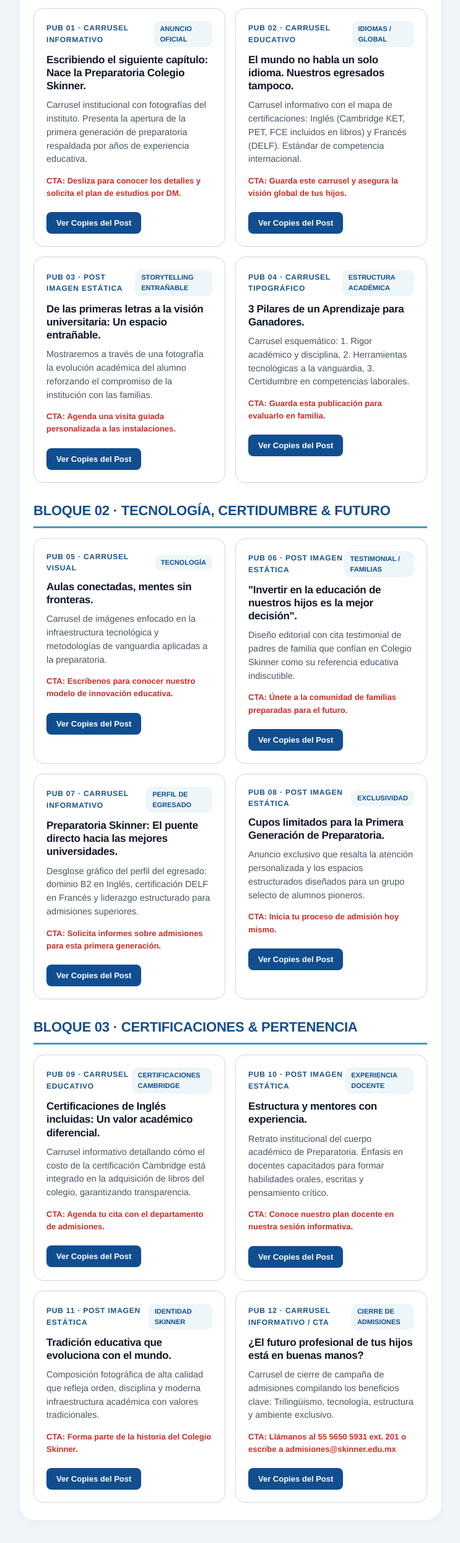
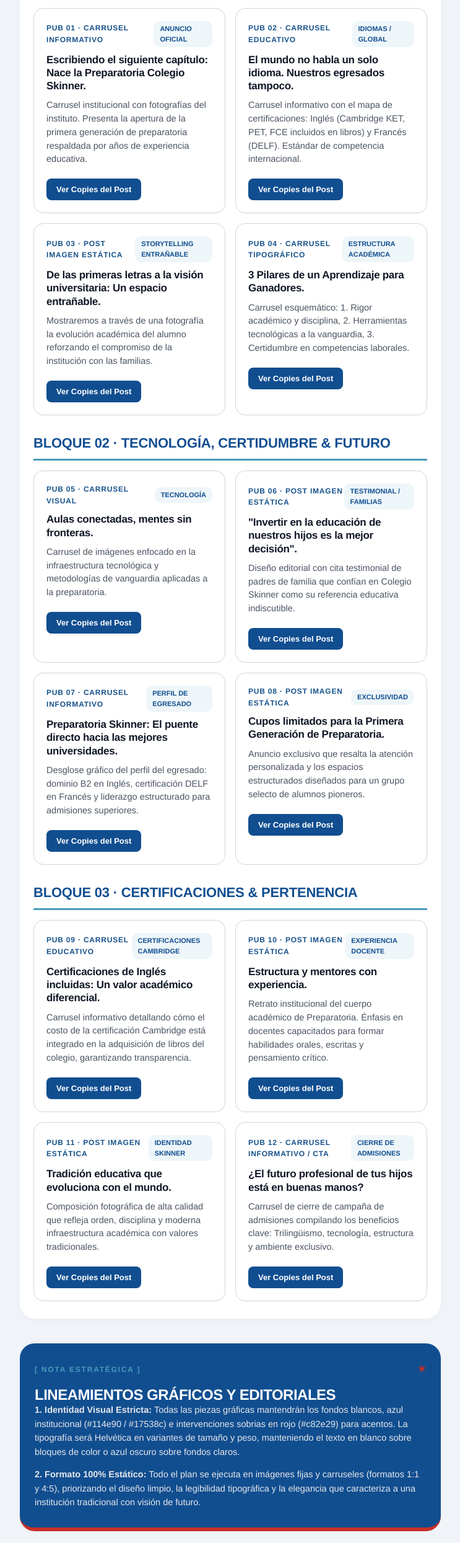
Before and after one commit to jonpisilmx/skinner-contenidos-octubre, a plain HTML site: page index.html in a window 1280 px wide. Shown: the part 1442-3931 px from the top of the page at 62% size, without its empty margins (268-1011 px from the left). Drawn offline with Linux system fonts and the light colour scheme.

Commit message:
Se corrigieron copys, se eliminaron cta de la tarjeta principal
Removed timeline CTA elements from multiple sections to streamline content.

```diff
--- a/index.html
+++ b/index.html
@@ -321,13 +321,6 @@
             font-size: 14.5px;
             color: var(--text-muted);
             line-height: 1.5;
-        }
-
-        .timeline-cta {
-            font-size: 13px;
-            color: var(--red-accent);
-            font-weight: 800;
-            margin-top: 4px;
         }
 
         .btn-overlay {
@@ -660,7 +653,6 @@
                 </div>
                 <div class="timeline-title">Escribiendo el siguiente capítulo: Nace la Preparatoria Colegio Skinner.</div>
                 <div class="timeline-desc">Carrusel institucional con fotografías del instituto. Presenta la apertura de la primera generación de preparatoria respaldada por años de experiencia educativa.</div>
-                <div class="timeline-cta">CTA: Desliza para conocer los detalles y solicita el plan de estudios por DM.</div>
                 <button class="btn-overlay" onclick="openModal(1)">Ver Copies del Post</button>
             </div>
 
@@ -672,7 +664,6 @@
                 </div>
                 <div class="timeline-title">El mundo no habla un solo idioma. Nuestros egresados tampoco.</div>
                 <div class="timeline-desc">Carrusel informativo con el mapa de certificaciones: Inglés (Cambridge KET, PET, FCE incluidos en libros) y Francés (DELF). Estándar de competencia internacional.</div>
-                <div class="timeline-cta">CTA: Guarda este carrusel y asegura la visión global de tus hijos.</div>
                 <button class="btn-overlay" onclick="openModal(2)">Ver Copies del Post</button>
             </div>
 
@@ -684,7 +675,6 @@
                 </div>
                 <div class="timeline-title">De las primeras letras a la visión universitaria: Un espacio entrañable.</div>
                 <div class="timeline-desc">Mostraremos a través de una fotografía la evolución académica del alumno reforzando el compromiso de la institución con las familias.</div>
-                <div class="timeline-cta">CTA: Agenda una visita guiada personalizada a las instalaciones.</div>
                 <button class="btn-overlay" onclick="openModal(3)">Ver Copies del Post</button>
             </div>
 
@@ -696,7 +686,6 @@
                 </div>
                 <div class="timeline-title">3 Pilares de un Aprendizaje para Ganadores.</div>
                 <div class="timeline-desc">Carrusel esquemático: 1. Rigor académico y disciplina, 2. Herramientas tecnológicas a la vanguardia, 3. Certidumbre en competencias laborales.</div>
-                <div class="timeline-cta">CTA: Guarda esta publicación para evaluarlo en familia.</div>
                 <button class="btn-overlay" onclick="openModal(4)">Ver Copies del Post</button>
             </div>
 
@@ -714,7 +703,6 @@
                 </div>
                 <div class="timeline-title">Aulas conectadas, mentes sin fronteras.</div>
                 <div class="timeline-desc">Carrusel de imágenes enfocado en la infraestructura tecnológica y metodologías de vanguardia aplicadas a la preparatoria.</div>
-                <div class="timeline-cta">CTA: Escríbenos para conocer nuestro modelo de innovación educativa.</div>
                 <button class="btn-overlay" onclick="openModal(5)">Ver Copies del Post</button>
             </div>
 
@@ -726,7 +714,6 @@
                 </div>
                 <div class="timeline-title">"Invertir en la educación de nuestros hijos es la mejor decisión".</div>
                 <div class="timeline-desc">Diseño editorial con cita testimonial de padres de familia que confían en Colegio Skinner como su referencia educativa indiscutible.</div>
-                <div class="timeline-cta">CTA: Únete a la comunidad de familias preparadas para el futuro.</div>
                 <button class="btn-overlay" onclick="openModal(6)">Ver Copies del Post</button>
             </div>
 
@@ -738,7 +725,6 @@
                 </div>
                 <div class="timeline-title">Preparatoria Skinner: El puente directo hacia las mejores universidades.</div>
                 <div class="timeline-desc">Desglose gráfico del perfil del egresado: dominio B2 en Inglés, certificación DELF en Francés y liderazgo estructurado para admisiones superiores.</div>
-                <div class="timeline-cta">CTA: Solicita informes sobre admisiones para esta primera generación.</div>
                 <button class="btn-overlay" onclick="openModal(7)">Ver Copies del Post</button>
             </div>
 
@@ -750,7 +736,6 @@
                 </div>
                 <div class="timeline-title">Cupos limitados para la Primera Generación de Preparatoria.</div>
                 <div class="timeline-desc">Anuncio exclusivo que resalta la atención personalizada y los espacios estructurados diseñados para un grupo selecto de alumnos pioneros.</div>
-                <div class="timeline-cta">CTA: Inicia tu proceso de admisión hoy mismo.</div>
                 <button class="btn-overlay" onclick="openModal(8)">Ver Copies del Post</button>
             </div>
 
@@ -768,7 +753,6 @@
                 </div>
                 <div class="timeline-title">Certificaciones de Inglés incluidas: Un valor académico diferencial.</div>
                 <div class="timeline-desc">Carrusel informativo detallando cómo el costo de la certificación Cambridge está integrado en la adquisición de libros del colegio, garantizando transparencia.</div>
-                <div class="timeline-cta">CTA: Agenda tu cita con el departamento de admisiones.</div>
                 <button class="btn-overlay" onclick="openModal(9)">Ver Copies del Post</button>
             </div>
 
@@ -780,7 +764,6 @@
                 </div>
                 <div class="timeline-title">Estructura y mentores con experiencia.</div>
                 <div class="timeline-desc">Retrato institucional del cuerpo académico de Preparatoria. Énfasis en docentes capacitados para formar habilidades orales, escritas y pensamiento crítico.</div>
-                <div class="timeline-cta">CTA: Conoce nuestro plan docente en nuestra sesión informativa.</div>
                 <button class="btn-overlay" onclick="openModal(10)">Ver Copies del Post</button>
             </div>
 
@@ -792,7 +775,6 @@
                 </div>
                 <div class="timeline-title">Tradición educativa que evoluciona con el mundo.</div>
                 <div class="timeline-desc">Composición fotográfica de alta calidad que refleja orden, disciplina y moderna infraestructura académica con valores tradicionales.</div>
-                <div class="timeline-cta">CTA: Forma parte de la historia del Colegio Skinner.</div>
                 <button class="btn-overlay" onclick="openModal(11)">Ver Copies del Post</button>
             </div>
 
@@ -804,7 +786,6 @@
                 </div>
                 <div class="timeline-title">¿El futuro profesional de tus hijos está en buenas manos?</div>
                 <div class="timeline-desc">Carrusel de cierre de campaña de admisiones compilando los beneficios clave: Trilingüismo, tecnología, estructura y ambiente exclusivo.</div>
-                <div class="timeline-cta">CTA: Llámanos al 55 5650 5931 ext. 201 o escribe a admisiones@skinner.edu.mx</div>
                 <button class="btn-overlay" onclick="openModal(12)">Ver Copies del Post</button>
             </div>
 
@@ -869,7 +850,7 @@
     const postsData = {
         1: {
             title: "Pub 01 · Carrusel Informativo (4 Slides)",
-            copyIn: "[Slide 1]\nEscribiendo el siguiente capítulo:\nNace la Preparatoria Colegio Skinner.\n\n[Slide 2]\nAños de experiencia respaldan nuestro nivel académico.\n\n[Slide 3]\nInstalaciones modernas y estructura pensada para triunfar.\n\n[Slide 4]\nPrimera Generación.\n¡Solicita el plan de estudios por DM!",
+            copyIn: "[Slide 1]\nEscribiendo el siguiente capítulo:\nNace la Preparatoria Colegio Skinner.\n\n[Slide 2]\nAños de experiencia respaldan nuestro nivel académico.\n\n[Slide 3]\nInstalaciones modernas y estructura pensada para triunfar.\n\n[Slide 4]\nEnvía un DM y agenda tu próxima visita.",
             copyOut: "Construimos el puente hacia el futuro profesional de tus hijos. Presentamos la Primera Generación de Preparatoria en Colegio Skinner, un entorno exclusivo con alta estructura y exigencia académica.\n\n#PreparatoriaSkinner #ColegioSkinner #ExcelenciaAcademica #EducacionCDMX #PrimeraGeneracionPrep"
         },
         2: {
@@ -884,7 +865,7 @@
         },
         4: {
             title: "Pub 04 · Carrusel Tipográfico (3 Slides)",
-            copyIn: "[Slide 1]\n3 Pilares de un Aprendizaje para Ganadores.\n\n[Slide 2]\n1. Rigor académico y disciplina.\n2. Tecnología de vanguardia.\n\n[Slide 3]\n3. Competencias laborales superiores.\n¡Evalúalo en familia!",
+            copyIn: "[Slide 1]\n3 Pilares de un Aprendizaje para Ganadores.\n\n[Slide 2]\n1. Excelencia académica. 2. Disciplina. 3. Tecnología de vanguardia.\n\n[Slide 3]\nEvalúalo en familia y agenden su próxima visita para conocer el Colegio Skinner",
             copyOut: "Nuestro modelo pedagógico está diseñado para formar mentes analíticas, disciplina firme y habilidades preparadas para el entorno universitario y profesional de alta exigencia.\n\n#ModeloEducativo #AprendizajeParaGanadores #RigorAcademico #PreparatoriaSkinner #FuturoProfesional"
         },
         5: {
@@ -914,7 +895,7 @@
         },
         10: {
             title: "Pub 10 · Post Imagen Estática (1 Slide)",
-            copyIn: "[Imagen Única]\nEstructura y mentores con experiencia.\n¡Asiste a nuestra sesión!",
+            copyIn: "[Imagen Única]\nMás que un maestro, son tus próximos mentores ¡Ven y conócelos!",
             copyOut: "Nuestro cuerpo docente está integrado por profesores especializados, dedicados a orientar el potencial de cada estudiante, fomentando el rigor analítico y la autodisciplina.\n\n#DocentesSkinner #MentoresAcademicos #PreparatoriaSkinner #ExcelenciaDocente #EducacionConEstructura"
         },
         11: {
```
